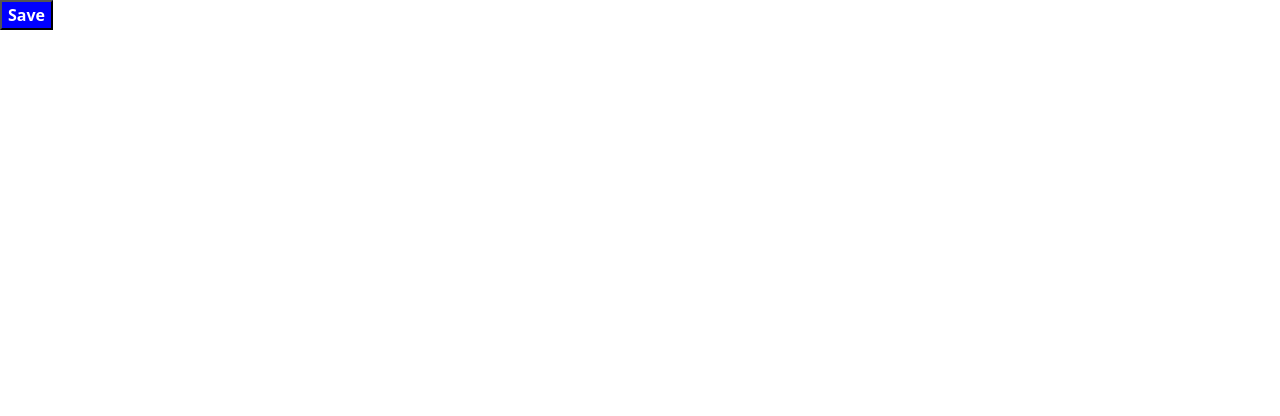
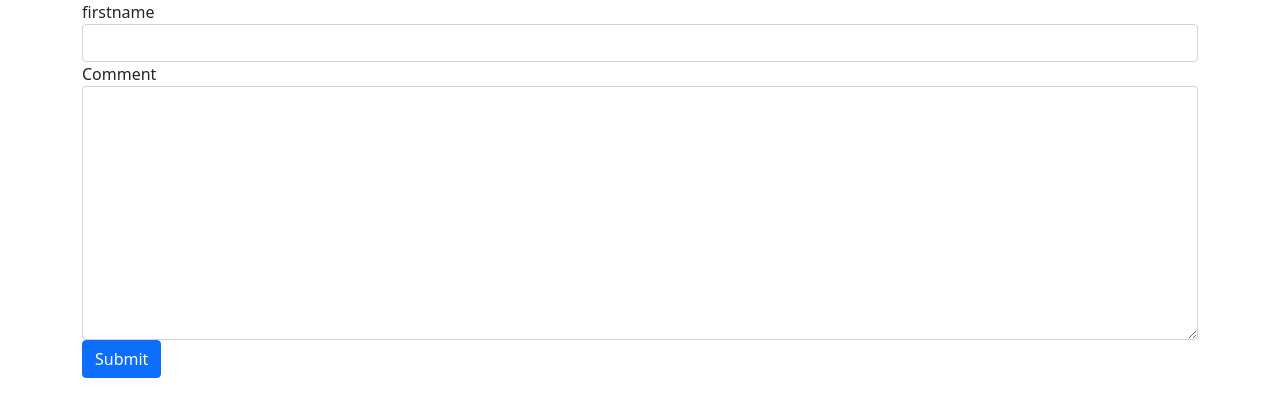
Before and after one commit to sotigian/Angular-project, an Angular app: page / in a window 1280 px wide. Shown: the top 416 px of the page. Built offline with nearby package versions, Linux system fonts and the light colour scheme.

Commit message:
Added form Component

```diff
--- a/src/app/app.component.html
+++ b/src/app/app.component.html
@@ -1,8 +1,8 @@
-<button
-    [ngStyle]="{
-        'backgroundColor': canSave ? 'blue': 'grey',
-        'color': canSave ? 'white' : 'black',
-        'fontWeight': canSave ? 'bold' : 'normal'
-    }">
-   Save
-</button>
+<div class="container">
+    <div class="row">
+        <div class="col-md-12">
+        <contact-form></contact-form>
+    </div>
+    </div>
+
+</div>
--- a/src/app/app.module.ts
+++ b/src/app/app.module.ts
@@ -9,6 +9,7 @@ import { AuthorsComponent } from './authors/authors.component';
 import { AuthorsService } from './authors.service';
 import { FormsModule } from '@angular/forms';
 import { SummaryPipe } from './summary.pipe';
+import { ContactFormComponent } from './contact-form/contact-form.component';
 
 @NgModule({
   declarations: [
@@ -16,7 +17,8 @@ import { SummaryPipe } from './summary.pipe';
     CoursesComponent,
     CourseComponent,
     AuthorsComponent,
-    SummaryPipe
+    SummaryPipe,
+    ContactFormComponent
   ],
   imports: [
     BrowserModule,
--- /dev/null
+++ b/src/app/contact-form/contact-form.component.html
@@ -0,0 +1,16 @@
+<form>
+    <div class="form-group">
+        <label for="firstname">firstname</label>
+        <input type="firstname" type="text" class="form-control">
+    </div>
+    <div class="form-group">
+        <label for="comment">Comment</label>
+        <textarea name="comment" id="comment" cols="30" rows="10" class="form-control">
+
+        </textarea>
+    </div>
+    <button class="btn btn-primary">
+        Submit
+    </button>
+
+</form>
--- /dev/null
+++ b/src/app/contact-form/contact-form.component.ts
@@ -0,0 +1,15 @@
+import { Component, OnInit } from '@angular/core';
+
+@Component({
+  selector: 'contact-form',
+  templateUrl: './contact-form.component.html',
+  styleUrls: ['./contact-form.component.css']
+})
+export class ContactFormComponent implements OnInit {
+
+  constructor() { }
+
+  ngOnInit(): void {
+  }
+
+}
```
Also changed, not shown: src/app/contact-form/contact-form.component.css (added), 1 other file (tests, documents, lock files or other folders).
